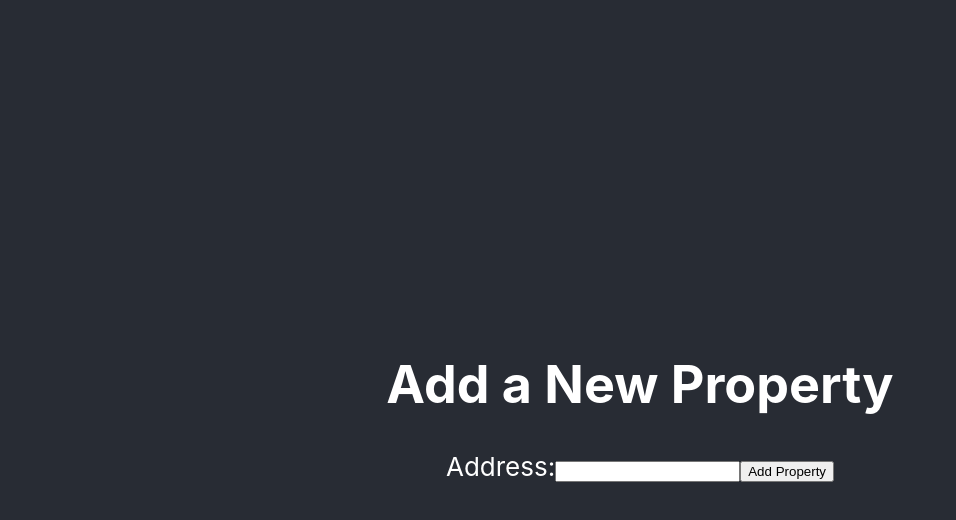
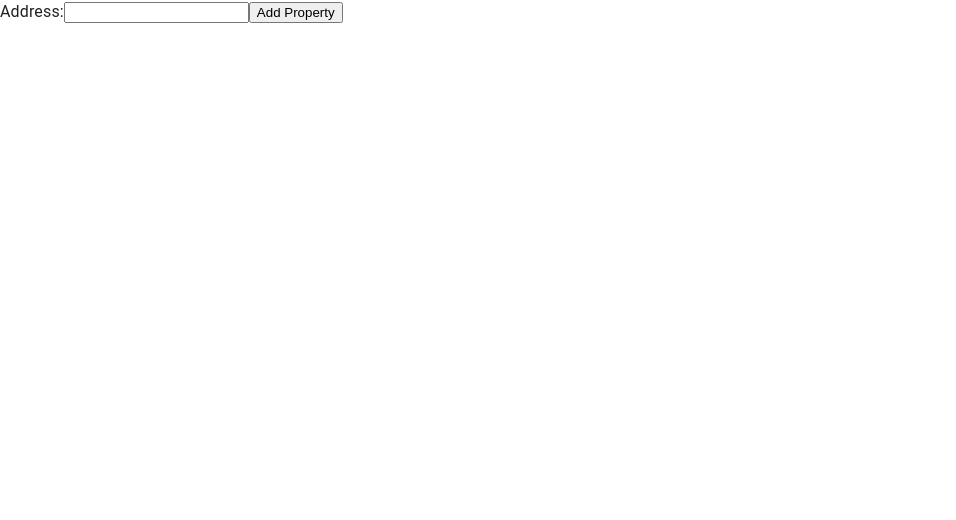
Before and after one commit to andrewjdawson2016/dakoo-rentals, a React (Create React App) app: page / in a window 1280 px wide. Shown: the top 520 px of the page, without its empty margins (0-956 px from the left). Built offline with nearby package versions, Linux system fonts and the light colour scheme.

Commit message:
remove css and start using material

```diff
--- a/src/App.css
+++ /dev/null
@@ -1,38 +0,0 @@
-.App {
-  text-align: center;
-}
-
-.App-logo {
-  height: 40vmin;
-  pointer-events: none;
-}
-
-@media (prefers-reduced-motion: no-preference) {
-  .App-logo {
-    animation: App-logo-spin infinite 20s linear;
-  }
-}
-
-.App-header {
-  background-color: #282c34;
-  min-height: 100vh;
-  display: flex;
-  flex-direction: column;
-  align-items: center;
-  justify-content: center;
-  font-size: calc(10px + 2vmin);
-  color: white;
-}
-
-.App-link {
-  color: #61dafb;
-}
-
-@keyframes App-logo-spin {
-  from {
-    transform: rotate(0deg);
-  }
-  to {
-    transform: rotate(360deg);
-  }
-}
--- a/src/App.js
+++ b/src/App.js
@@ -1,15 +1,16 @@
 import React from "react";
-import "./App.css";
 import AddPropertyForm from "./AddPropertyForm";
+import { ThemeProvider, CssBaseline } from "@mui/material";
+import { createTheme } from "@mui/material/styles";
+
+const theme = createTheme();
 
 function App() {
   return (
-    <div className="App">
-      <header className="App-header">
-        <h1>Add a New Property</h1>
-        <AddPropertyForm />
-      </header>
-    </div>
+    <ThemeProvider theme={theme}>
+      <CssBaseline />
+      <AddPropertyForm />
+    </ThemeProvider>
   );
 }
 
```
Also changed, not shown: 1 other file (tests, documents, lock files or other folders).
